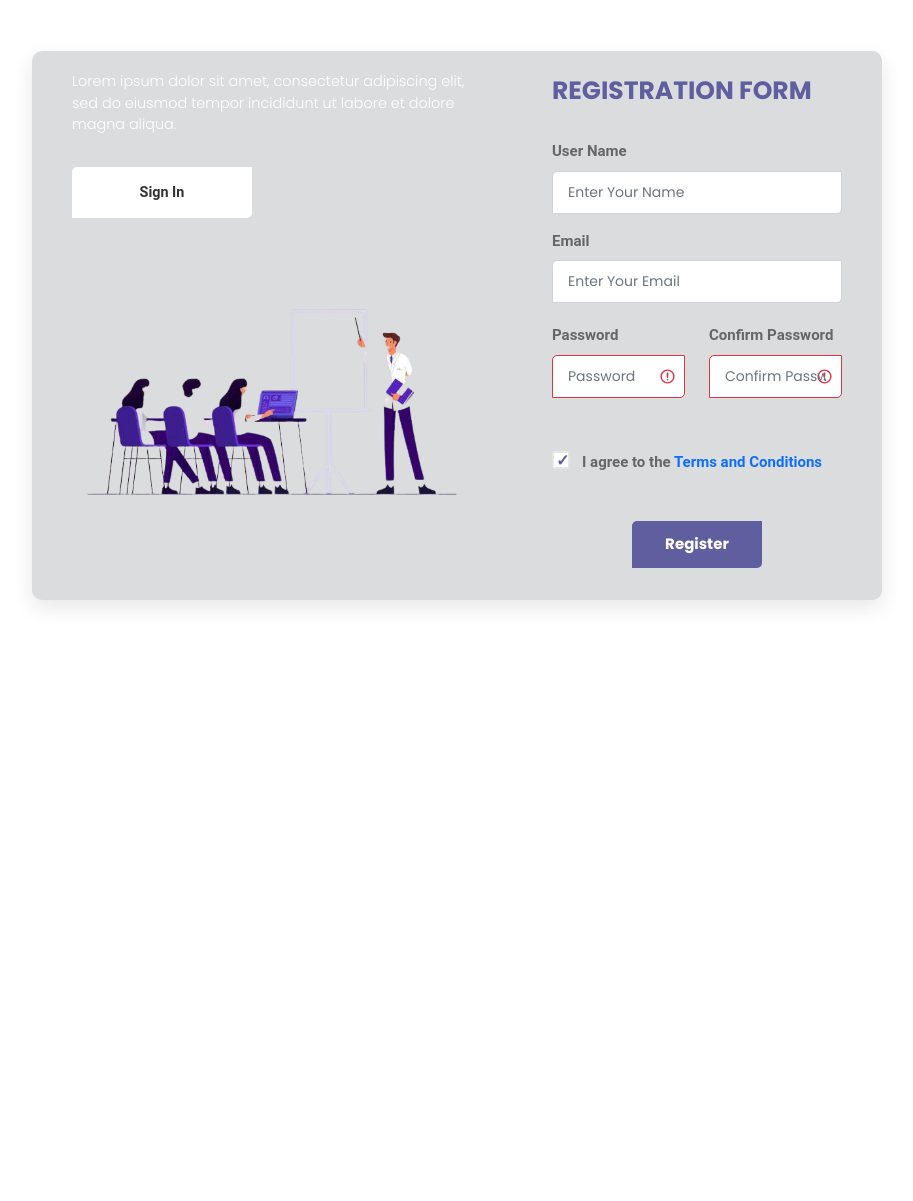
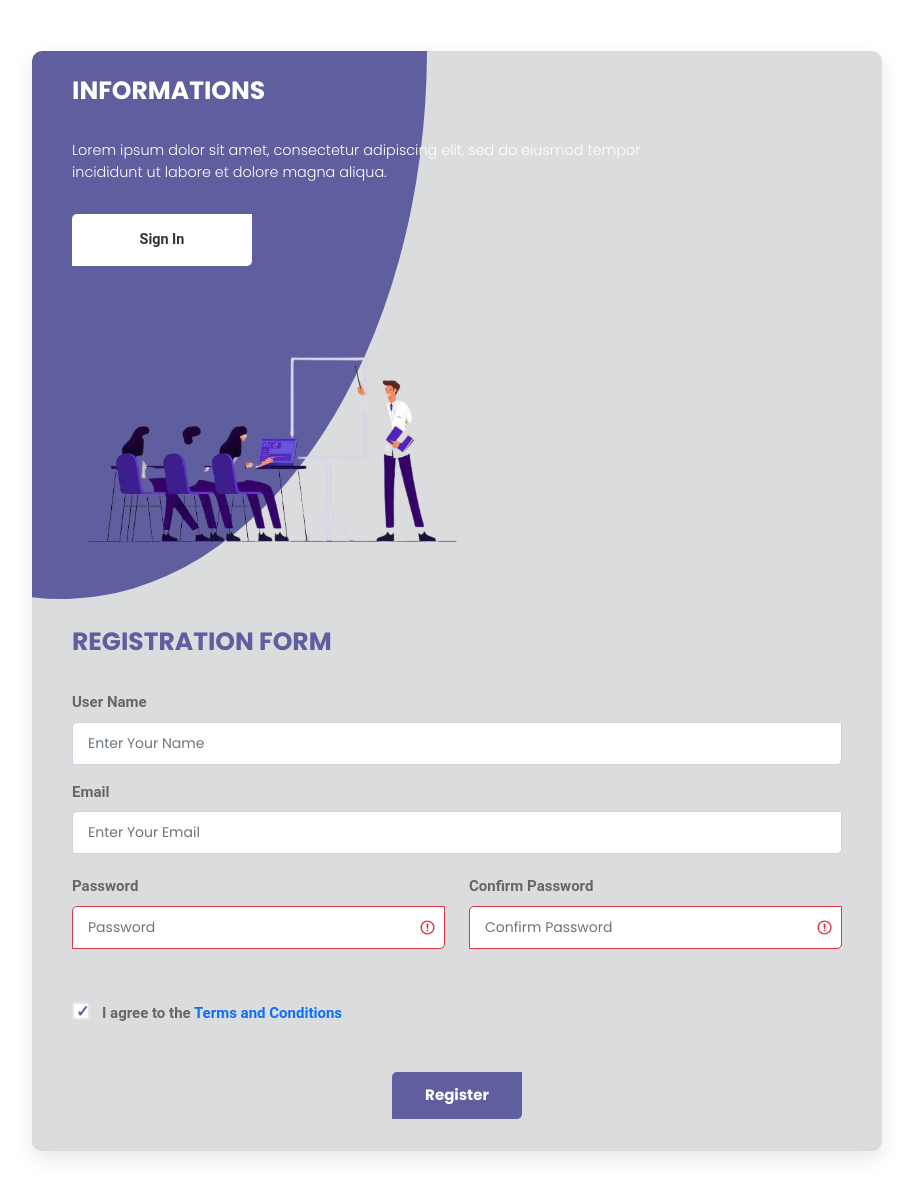
Before and after one commit to ThuzarMyint10/student_registration, a PHP site: page /student_registration/ in a window 1280 px wide. Shown: the part 23-1224 px from the top of the page, without its empty margins (183-1096 px from the left). Before the commit the page ends 630 px from the top, so only its background shows below. Run offline with PHP 8.4, Linux system fonts and the light colour scheme; data that the repository does not hold is empty; some libraries are stand-ins or nearby versions; some web fonts are replaced.

Commit message:
modified style.css

```diff
--- a/app/views/inc/header.php
+++ b/app/views/inc/header.php
@@ -11,5 +11,7 @@
     <link rel="stylesheet" href="https://unicons.iconscout.com/release/v4.0.0/css/line.css">
     <script src="https://cdn.jsdelivr.net/npm/bootstrap@5.2.2/dist/js/bootstrap.bundle.min.js"></script>
     <script src="https://cdnjs.cloudflare.com/ajax/libs/jquery/3.2.1/jquery.min.js"></script>
+    <script src="http://ajax.aspnetcdn.com/ajax/jquery.validate/1.11.1/jquery.validate.min.js"></script>
+
 </head>
 <body>
--- a/app/views/pages/register.php
+++ b/app/views/pages/register.php
@@ -32,9 +32,10 @@
     // }
     ?>
 
-   <div class="wrapper">
+   <div class="row wrapper">
 
-        <div class="form-left">
+        <div class="col-6 form-left">
+		<h2 class="text-uppercase">Informations</h2>
             <p>
                 Lorem ipsum dolor sit amet, consectetur adipiscing elit, sed do eiusmod tempor incididunt ut labore et dolore magna aliqua.
             </p>
@@ -46,7 +47,8 @@
                 <img src="<?php echo URLROOT; ?>/images/student_photo.png" alt="" class="student_logo">
 
         </div>
-        <form class="form-right" name="contactForm" method="POST" action ="<?php echo URLROOT; ?>/auth/register">
+		<div class="col-6 form-right">
+        <form2 name="contactForm" method="POST" action ="<?php echo URLROOT; ?>/auth/register">
             <h2 class="text-uppercase">Registration form</h2>
             <!-- <div class="row"> -->
 
@@ -107,6 +109,7 @@
                 <input type="submit" value="Register" class="form_right_button" name="register">
             </div>
         </form>
+		</div>
     </div>
 
 
--- a/public/css/style.css
+++ b/public/css/style.css
@@ -26,17 +26,36 @@
 }
 
 .wrapper .form-left{
+    /* background: #dbdcde; */
     border-top-left-radius: 10px;
     border-bottom-left-radius: 10px;
     padding: 20px 40px;
     position: relative;
     width: 85%;
     color: #fff;
+    /* clip-path: ellipse(363px 532px at 30px -2px); */
+    /* clip-path: circle(183vh at 20% -90vh); */
 }
 .student_logo{
     width: 50vh;
     /* padding-left: 10px; */
 }
+.wrapper::before {
+    content: '';
+    position: absolute;
+    top: 0;
+    left: 0;
+    width: 100%;
+    height: 100%;
+    background-color: #5F5E9E;
+
+    clip-path: ellipse(365px 550px at 30px -2px);
+    /* clip-path: ellipse(370px 700px at 102px -47); */
+    /* clip-path: ellipse(363px 532px at 30px -2px); */
+    /* background: linear-gradient(57deg, rgb(245, 31, 209), rgb(49, 47, 199));
+    clip-path: polygon(0% 0%, 100% 0%, 100% 60%, 0% 94%); */
+}
+
 
 .wrapper h2{
     font-weight: 700;
```
